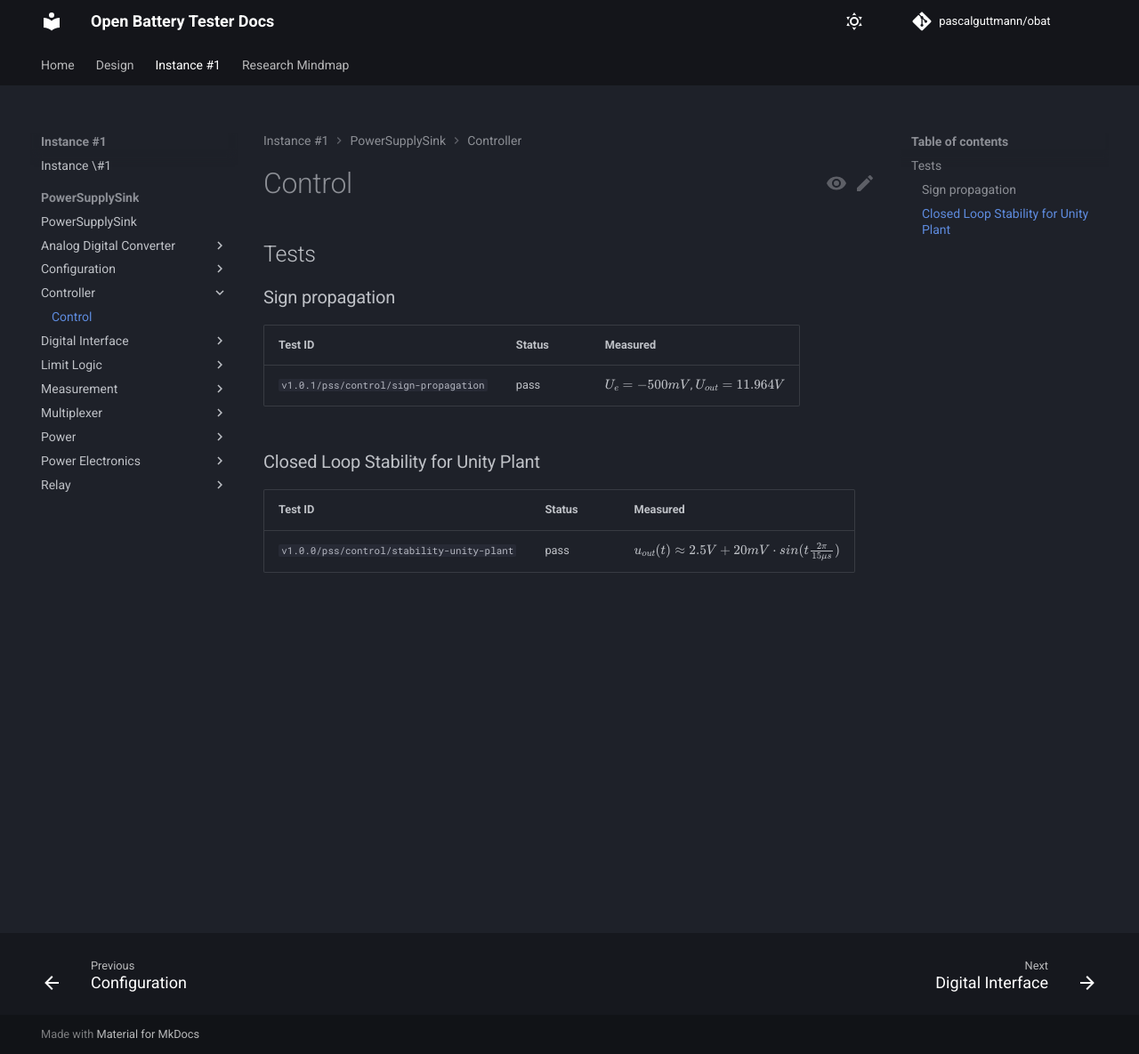
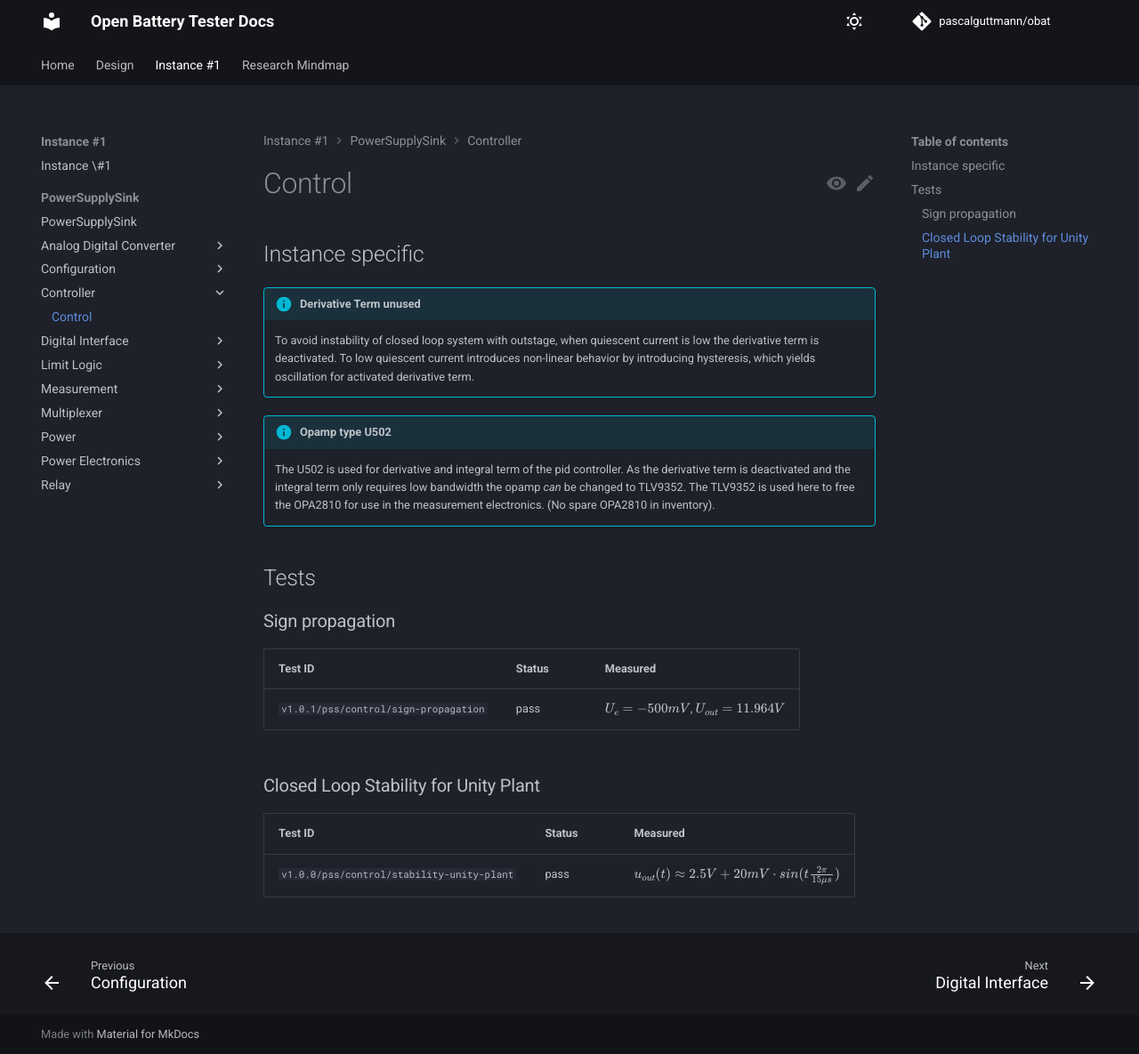
Before and after one commit to pascalguttmann/obat, an MkDocs documentation site: the page built from docs/instance_1/pss/control/control.md, in a window 1280 px wide and 1185 px high. Shown: the whole window at 89% size. Built offline with MkDocs 1.6.1 and Material for MkDocs 9.7.7, drawn with Linux system fonts in a browser that asks for light colours; comment, search, counter and statistics services are not loaded.

Commit message:
add instance_1 instance specifics for pss

```diff
--- a/docs/instance_1/pss/control/control.md
+++ b/docs/instance_1/pss/control/control.md
@@ -1,4 +1,19 @@
 # Control
+
+## Instance specific
+
+!!! info "Derivative Term unused"
+    To avoid instability of closed loop system with outstage, when quiescent current is
+    low the derivative term is deactivated.
+    To low quiescent current introduces non-linear behavior by introducing hysteresis,
+    which yields oscillation for activated derivative term.
+
+!!! info "Opamp type U502"
+    The U502 is used for derivative and integral term of the pid controller. As
+    the derivative term is deactivated and the integral term only requires low
+    bandwidth the opamp *can* be changed to TLV9352.
+    The TLV9352 is used here to free the OPA2810 for use in the measurement electronics.
+    (No spare OPA2810 in inventory).
 
 ## Tests
 
```
Also changed, not shown: docs/instance_1/pss/meas/meas.md (+9 -0 lines), docs/instance_1/pss/power-electronics/bias/bias.md (+9 -0 lines).
